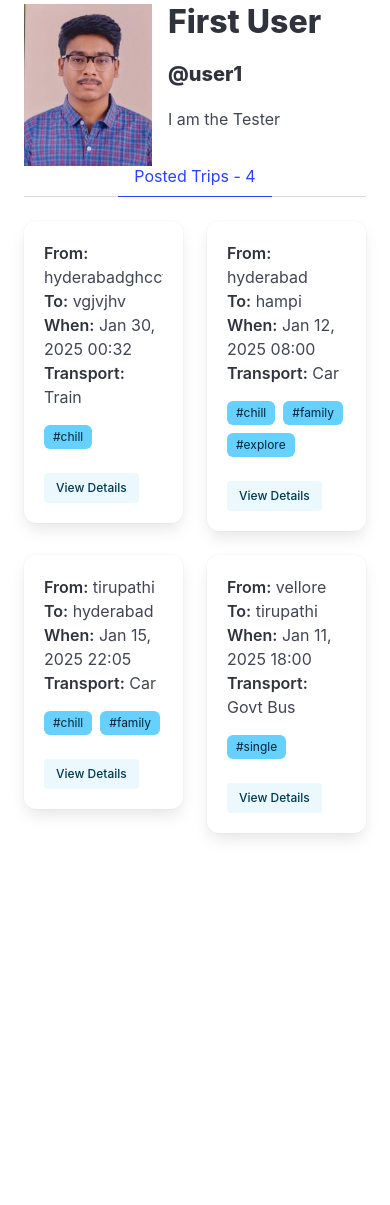
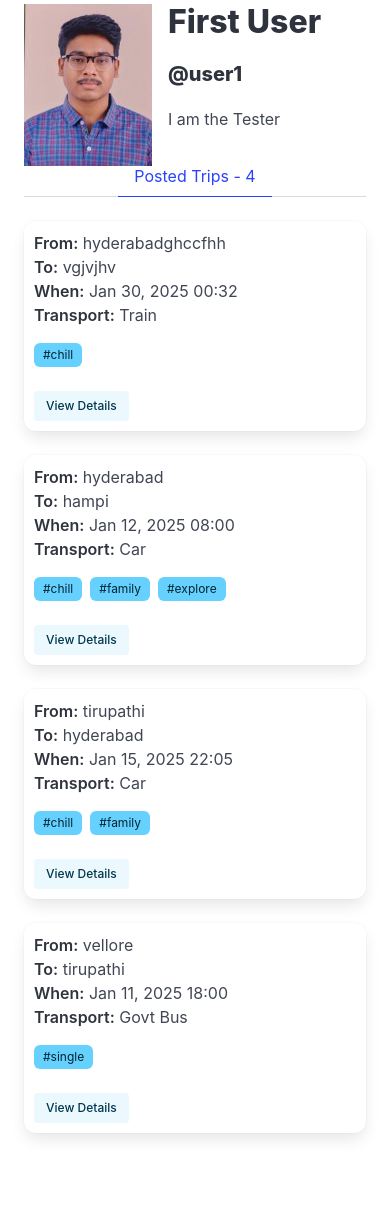
Before and after one commit to vivekvardhan22/carpooling, a Django app: page /user1/ in a window 390 px wide. Shown: the part 96-1301 px from the top of the page. Before the commit the page ends 935 px from the top, so only its background shows below. Run offline with Django 4.2, Linux system fonts and the light colour scheme; data comes from the database, SQL or seed files in the repository.

Commit message:
Update profile.html

```diff
--- a/everythingvit/templates/profile.html
+++ b/everythingvit/templates/profile.html
@@ -6,7 +6,6 @@
   <div class="media-left">
     <figure class="image is-128x128">
       <img src="{% if profile.picture %}{{ profile.picture.url }}{% else %}https://hds.hel.fi/images/foundation/visual-assets/placeholders/user-image-l@2x.png{% endif %}" alt="Profile picture">
-
     </figure>
   </div>
   <div class="media-content">
@@ -32,9 +31,10 @@
   </ul>
 </div>
 
-<div class="columns is-mobile is-multiline is-centered">
+<!-- Post Grid Layout -->
+<div class="columns is-multiline is-centered">
   {% for post in posts %}
-    <div class="column is-half-mobile is-one-third-tablet is-one-quarter-desktop">
+    <div class="column is-full-mobile is-half-tablet is-one-third-desktop">
       <div class="box">
         <article class="media">
           <div class="media-content">
@@ -63,20 +63,16 @@
   {% endfor %}
 </div>
 
+<!-- Mobile Styling Fixes -->
 <style>
-  /* Make sure the body doesn't have extra scrolling issues */
-  html, body {
-    overflow-x: hidden;
-  }
-
-  /* Ensure consistent image sizes */
-  .media-left figure img {
-    object-fit: cover;
-  }
-
-  /* Fix post card height */
-  .box {
-    min-height: 180px; /* Adjust if needed */
+  /* Fix layout on smaller screens */
+  @media screen and (max-width: 768px) {
+    .box {
+      padding: 10px;
+    }
+    .content p {
+      font-size: 1rem;
+    }
   }
 </style>
 {% endblock %}
```
